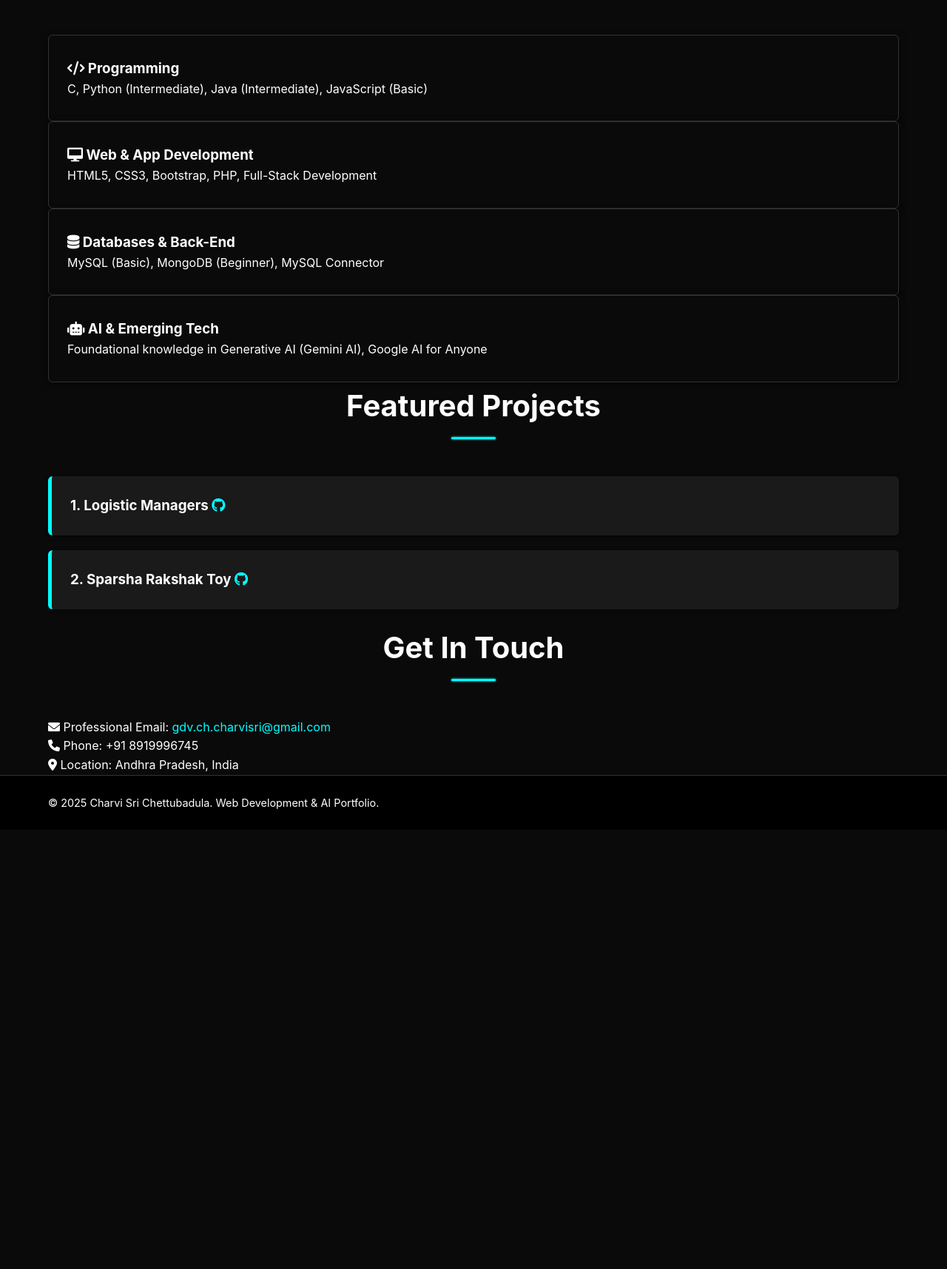
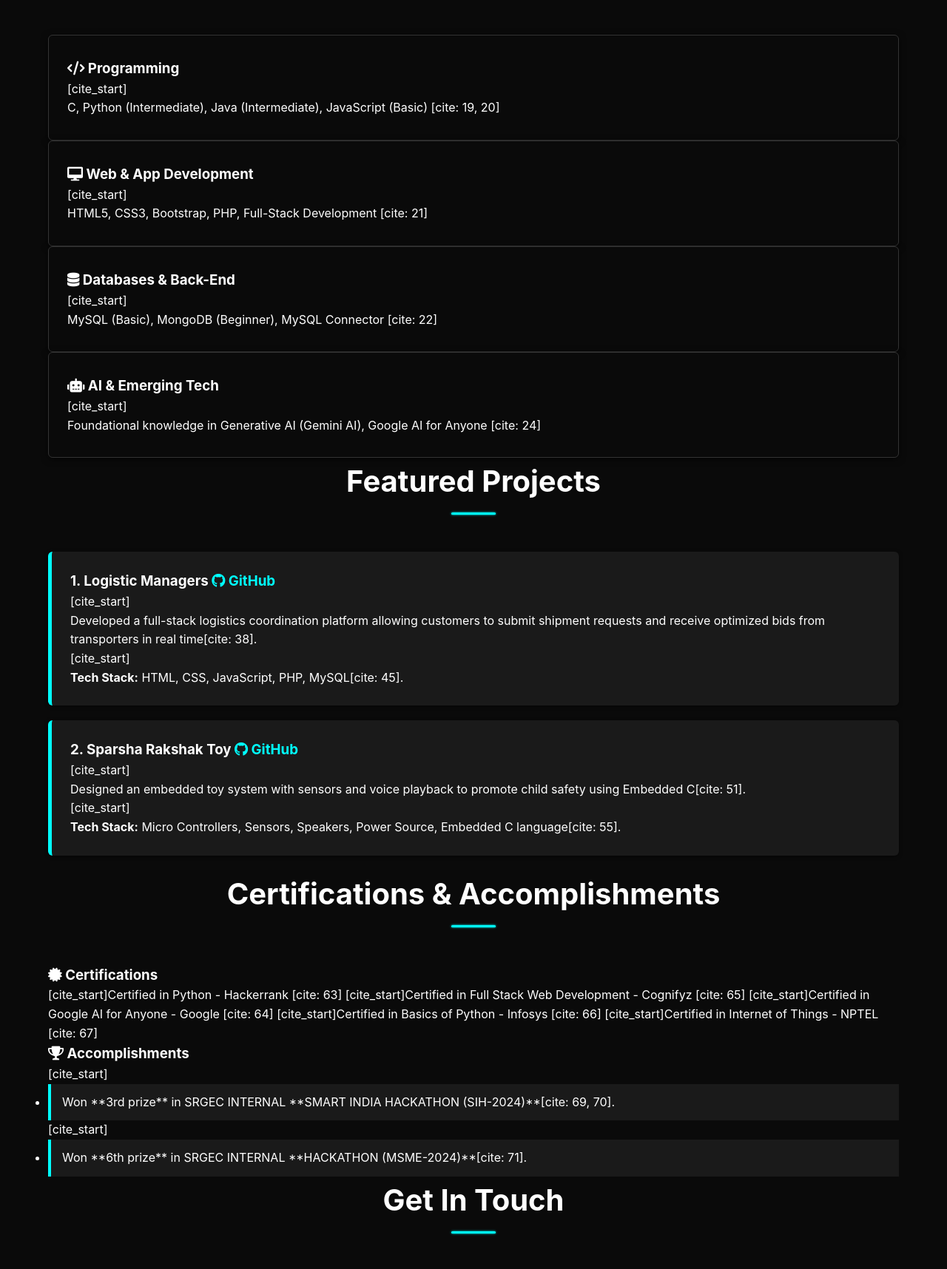
Before and after one commit to Charvichettubadua/CharvichPortfolio, a plain HTML site: page index.html in a window 1280 px wide. Shown: the part 1084-2800 px from the top of the page at 74% size. Before the commit the page ends 2206 px from the top, so only its background shows below. Drawn offline with Linux system fonts and the light colour scheme; files whose address does not match are found by name.

Commit message:
Update index.html

```diff
--- a/index.html
+++ b/index.html
@@ -12,7 +12,7 @@
     <header>
         <nav class="container">
             <div class="logo-area">
-                <i class="fas fa-code"></i>
+                <i class="fas fa-terminal"></i>
                 <a href="#home" class="logo">Charvi Sri</a>
             </div>
             <ul>
@@ -20,6 +20,7 @@
                 <li><a href="#about">About</a></li>
                 <li><a href="#skills">Skills</a></li>
                 <li><a href="#projects">Projects</a></li>
+                <li><a href="#credentials">Credentials</a></li>
                 <li><a href="#contact">Contact</a></li>
             </ul>
         </nav>
@@ -28,10 +29,10 @@
     <section id="home" class="hero-section">
         <div class="hero-content container">
             <div class="intro-text">
-                <p class="greeting">Hi, I'm Charvi Sri</p>
-                <h1>Chettubadula</h1>
-                <h2>Full-Stack & AI Developer</h2>
-                <a href="#contact" class="btn contact-btn">Contact Me</a>
+                <p class="greeting">Hello, I'm</p>
+                <h1>Charvi Sri Chettubadula</h1>
+                <h2>Full-Stack Developer | AI & Data Science</h2>
+                <a href="#contact" class="btn contact-btn">Start a Conversation</a>
             </div>
 
             <div class="hero-social-links">
@@ -52,19 +53,19 @@
             <div class="skills-grid">
                 <div class="skill-category">
                     <h3><i class="fas fa-code"></i> Programming</h3>
-                    <p>C, Python (Intermediate), Java (Intermediate), JavaScript (Basic)</p>
+                    [cite_start]<p>C, Python (Intermediate), Java (Intermediate), JavaScript (Basic) [cite: 19, 20]</p>
                 </div>
                 <div class="skill-category">
                     <h3><i class="fas fa-desktop"></i> Web & App Development</h3>
-                    <p>HTML5, CSS3, Bootstrap, PHP, Full-Stack Development</p>
+                    [cite_start]<p>HTML5, CSS3, Bootstrap, PHP, Full-Stack Development [cite: 21]</p>
                 </div>
                 <div class="skill-category">
                     <h3><i class="fas fa-database"></i> Databases & Back-End</h3>
-                    <p>MySQL (Basic), MongoDB (Beginner), MySQL Connector</p>
+                    [cite_start]<p>MySQL (Basic), MongoDB (Beginner), MySQL Connector [cite: 22]</p>
                 </div>
                 <div class="skill-category">
                     <h3><i class="fas fa-robot"></i> AI & Emerging Tech</h3>
-                    <p>Foundational knowledge in Generative AI (Gemini AI), Google AI for Anyone</p>
+                    [cite_start]<p>Foundational knowledge in Generative AI (Gemini AI), Google AI for Anyone [cite: 24]</p>
                 </div>
             </div>
         </section>
@@ -72,21 +73,44 @@
         <section id="projects" class="section container">
             <h2>Featured Projects</h2>
 
-           <div class="project-card">
-    <h3>1. Logistic Managers <a href="https://github.com/Charvichettubadua/Logistic-Managers" target="_blank"><i class="fab fa-github"></i></a></h3>
-    </div>
+            <div class="project-card">
+                <h3>1. Logistic Managers <a href="https://github.com/Charvichettubadua/Logisticmanagers" target="_blank"><i class="fab fa-github"></i> GitHub</a></h3>
+                [cite_start]<p>Developed a full-stack logistics coordination platform allowing customers to submit shipment requests and receive optimized bids from transporters in real time[cite: 38].</p>
+                [cite_start]<p class="tech-used"><strong>Tech Stack:</strong> HTML, CSS, JavaScript, PHP, MySQL[cite: 45].</p>
+            </div>
 
-<div class="project-card">
-    <h3>2. Sparsha Rakshak Toy <a href="https://github.com/Charvichettubadua/Sparsha-Rakshak" target="_blank"><i class="fab fa-github"></i></a></h3>
-    </div>
+            <div class="project-card">
+                <h3>2. Sparsha Rakshak Toy <a href="https://github.com/Charvichettubadua/SparshaRakshak" target="_blank"><i class="fab fa-github"></i> GitHub</a></h3>
+                [cite_start]<p>Designed an embedded toy system with sensors and voice playback to promote child safety using Embedded C[cite: 51].</p>
+                [cite_start]<p class="tech-used"><strong>Tech Stack:</strong> Micro Controllers, Sensors, Speakers, Power Source, Embedded C language[cite: 55].</p>
+            </div>
         </section>
 
-        <section id="contact" class="section container dark-section">
+        <section id="credentials" class="section container dark-section">
+            <h2>Certifications & Accomplishments</h2>
+
+            <h3 class="cert-heading"><i class="fas fa-certificate"></i> Certifications</h3>
+            <div class="certifications-list">
+                [cite_start]<span>Certified in Python - Hackerrank [cite: 63]</span>
+                [cite_start]<span>Certified in Full Stack Web Development - Cognifyz [cite: 65]</span>
+                [cite_start]<span>Certified in Google AI for Anyone - Google [cite: 64]</span>
+                [cite_start]<span>Certified in Basics of Python - Infosys [cite: 66]</span>
+                [cite_start]<span>Certified in Internet of Things - NPTEL [cite: 67]</span>
+            </div>
+
+            <h3 class="cert-heading achievements-h3"><i class="fas fa-trophy"></i> Accomplishments</h3>
+            <ul class="achievements-list">
+                [cite_start]<li>Won **3rd prize** in SRGEC INTERNAL **SMART INDIA HACKATHON (SIH-2024)**[cite: 69, 70].</li>
+                [cite_start]<li>Won **6th prize** in SRGEC INTERNAL **HACKATHON (MSME-2024)**[cite: 71].</li>
+            </ul>
+        </section>
+
+        <section id="contact" class="section container">
             <h2>Get In Touch</h2>
             <div class="contact-details">
                 <p><i class="fas fa-envelope"></i> Professional Email: <a href="mailto:gdv.ch.charvisri@gmail.com">gdv.ch.charvisri@gmail.com</a></p>
-                <p><i class="fas fa-phone"></i> Phone: +91 8919996745</p>
-                <p><i class="fas fa-map-marker-alt"></i> Location: Andhra Pradesh, India</p>
+                [cite_start]<p><i class="fas fa-phone"></i> Phone: +91 8919996745 [cite: 11]</p>
+                [cite_start]<p><i class="fas fa-map-marker-alt"></i> Location: Andhra Pradesh, India [cite: 8]</p>
             </div>
         </section>
     </main>
```
